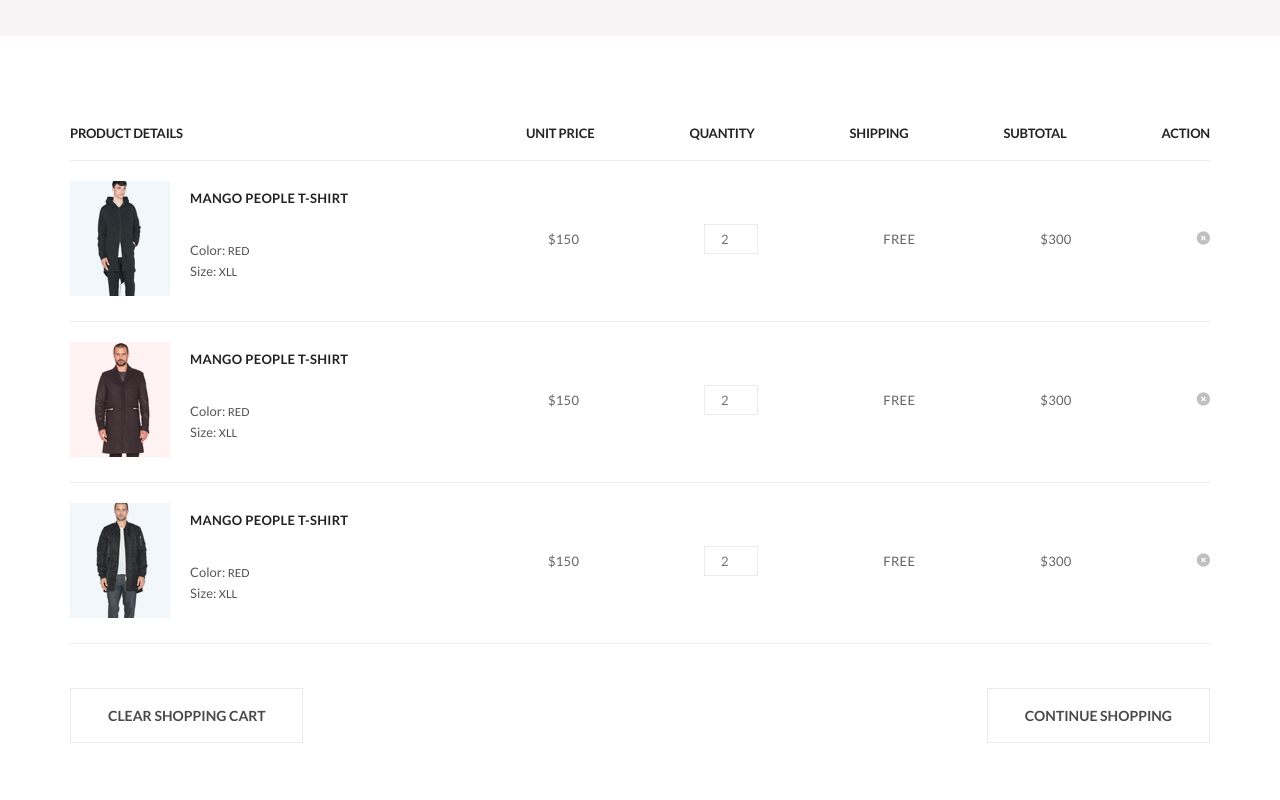
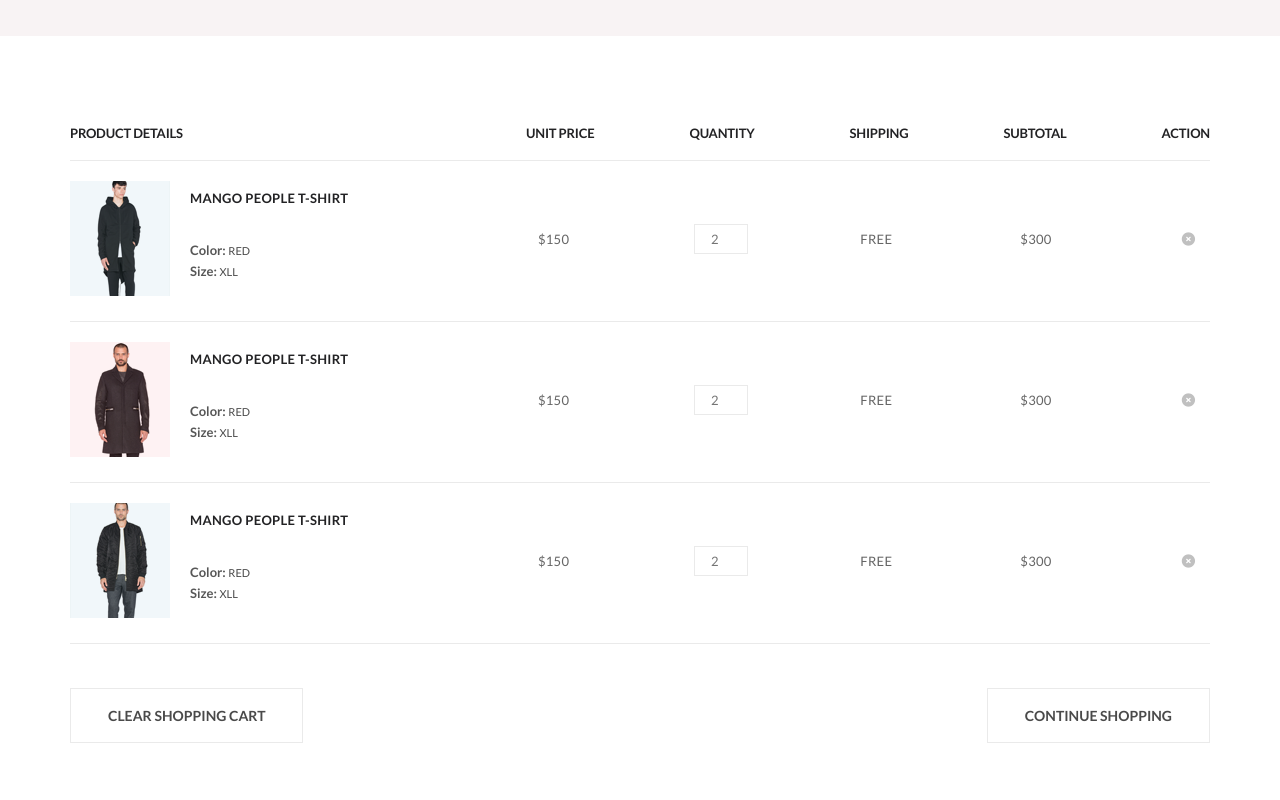
Before and after one commit to zara-tazetdinova/shop_page, a plain HTML site: page shopping_cart.html in a window 1280 px wide. Shown: the part 267-1067 px from the top of the page. Drawn offline with Linux system fonts and the light colour scheme; a web font is replaced by a local one.

Commit message:
Add files via upload

```diff
--- a/shopping_cart.html
+++ b/shopping_cart.html
@@ -410,11 +410,21 @@
             </div>
         </div>
             <div class="cart_content_right">
+                <div class="cart_column column_1">
                     <h5 class="cart_item_content">$150</h5>
+                </div>
+                <div class="cart_column column_2">
                     <input class="cart_item_content cart_quantity_input" type="search" placeholder="2">
+                </div>
+                <div class="cart_column">
                     <h5 class="cart_item_content">FREE</h5>
+                </div>
+                <div class="cart_column column_4">
                     <h5 class="cart_item_content">$300</h5>
+                </div>
+                <div class="cart_column">
                     <button class="erase_button"><i class="fas fa-times-circle"></i></button>
+                </div>
             </div>
     </div>
     <div class="cart_content">
@@ -427,11 +437,21 @@
             </div>
         </div>
         <div class="cart_content_right">
+            <div class="cart_column column_1">
                 <h5 class="cart_item_content">$150</h5>
+            </div>
+            <div class="cart_column column_2">
                 <input class="cart_item_content cart_quantity_input" type="search" placeholder="2">
+            </div>
+            <div class="cart_column">
                 <h5 class="cart_item_content">FREE</h5>
+            </div>
+            <div class="cart_column column_4">
                 <h5 class="cart_item_content">$300</h5>
+            </div>
+            <div class="cart_column">
                 <button class="erase_button"><i class="fas fa-times-circle"></i></button>
+            </div>
         </div>
     </div>
     <div class="cart_content">
@@ -444,11 +464,21 @@
             </div>
         </div>
         <div class="cart_content_right">
+            <div class="cart_column column_1">
                 <h5 class="cart_item_content">$150</h5>
+            </div>
+            <div class="cart_column column_2">
                 <input class="cart_item_content cart_quantity_input" type="search" placeholder="2">
+            </div>
+            <div class="cart_column">
                 <h5 class="cart_item_content">FREE</h5>
+            </div>
+            <div class="cart_column column_4">
                 <h5 class="cart_item_content">$300</h5>
+            </div>
+            <div class="cart_column">
                 <button class="erase_button"><i class="fas fa-times-circle"></i></button>
+            </div>
         </div>
     </div>
     <div class="clear_cart_buttons">
--- a/style.css
+++ b/style.css
@@ -1109,15 +1109,29 @@
     display: flex;
     align-items: center;
 }
-
 .cart_quantity_input {
     width: 54px;
     height: 30px;
     border: 1px solid #eaeaea;
     background-color: #ffffff;
 }
+.cart_column {
+    margin-right: 128px;
+}
+
+.cart_column:last-child {
+    margin-right: 15px;
+}
+.column_1 {
+    margin-right: 125px;
+}
+.column_2 {
+    margin-right: 112px;
+}
+.column_4 {
+    margin-right: 130px;
+}
 .cart_item_content {
-    margin-right: 125px;
     color: #656565;
     font-family: Lato;
     font-size: 13px;
@@ -1140,7 +1154,7 @@
     font-size: 13px;
     line-height: 20px;
     color: #575757;
-    font-weight: 400;
+    font-weight: 700;
 }
 .color_name {
     color: #6f6e6e;
```
Lines whose indentation alone changed are shown as unchanged.
